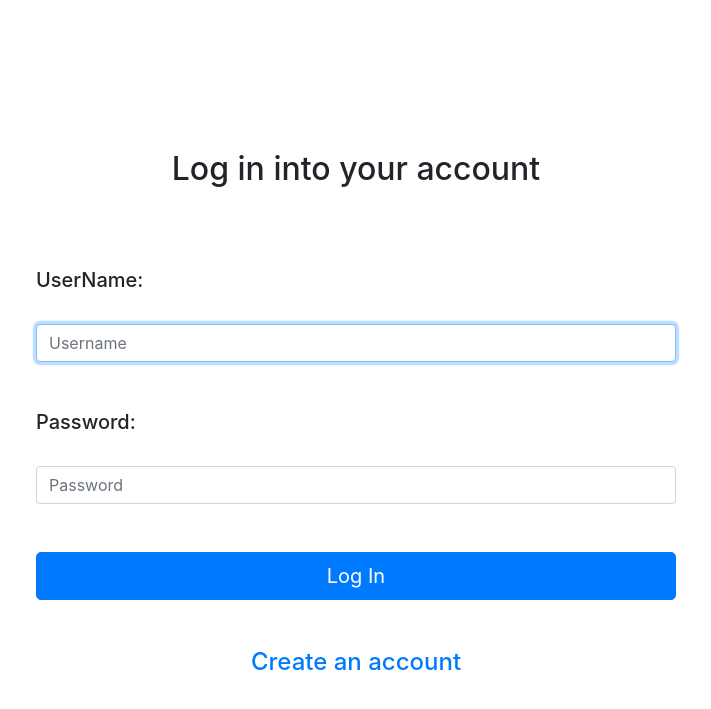
After one commit to SA53-Team-7/PropertyPredict, a Spring Boot app: page /login in a window 1280 px wide. The commit adds this page. Shown: the top 709 px of the page, without its empty margins (284-995 px from the left). Run offline with Spring Boot 4, Linux system fonts and the light colour scheme.

Commit message:
Added login.html and messages.properties

```diff
--- a/src/main/java/com/team7/propertypredict/controller/CommonController.java
+++ b/src/main/java/com/team7/propertypredict/controller/CommonController.java
@@ -1,5 +1,35 @@
 package com.team7.propertypredict.controller;
 
+import javax.servlet.http.HttpSession;
+
+import org.springframework.beans.factory.annotation.Autowired;
+import org.springframework.stereotype.Controller;
+import org.springframework.ui.Model;
+import org.springframework.web.bind.annotation.GetMapping;
+
+import com.team7.propertypredict.model.User;
+import com.team7.propertypredict.service.UserService;
+
+@Controller
 public class CommonController {
 
+	@Autowired
+	private UserService uService;
+
+	@GetMapping("/")
+	public String index(HttpSession session) {
+
+		if (session.getAttribute("user") == null) {
+			return "redirect:/login";
+		} else {
+			return "redirect:/home";
+		}
+	}
+
+	@GetMapping("/login")
+	public String login(Model model) {
+		User user = new User();
+		model.addAttribute("user", user);
+		return "login";
+	}
 }
--- a/src/main/java/com/team7/propertypredict/controller/ProjectsMobileRestController.java
+++ b/src/main/java/com/team7/propertypredict/controller/ProjectsMobileRestController.java
@@ -3,7 +3,6 @@ package com.team7.propertypredict.controller;
 import java.util.List;
 
 import org.springframework.beans.factory.annotation.Autowired;
-import org.springframework.data.repository.query.Param;
 import org.springframework.web.bind.annotation.GetMapping;
 import org.springframework.web.bind.annotation.PathVariable;
 import org.springframework.web.bind.annotation.RequestMapping;
--- a/src/main/java/com/team7/propertypredict/service/UserService.java
+++ b/src/main/java/com/team7/propertypredict/service/UserService.java
@@ -1,5 +1,8 @@
 package com.team7.propertypredict.service;
 
+import org.springframework.stereotype.Service;
+
+@Service
 public class UserService {
 
 }
--- /dev/null
+++ b/src/main/resources/messages.properties
@@ -0,0 +1,4 @@
+# Login Page
+# -----------------------------------------
+fieldLabel.username=UserName
+fieldLabel.password=Password
--- a/src/main/resources/static/css/style.css
+++ b/src/main/resources/static/css/style.css
@@ -83,3 +83,11 @@
 #est-btn {
 	padding-left: 3%;
 }
+
+/* login.html */
+
+.login-main{
+	padding-top: 150px;
+	padding-left: 250px;
+	padding-right: 250px;
+}
--- /dev/null
+++ b/src/main/resources/templates/login.html
@@ -0,0 +1,37 @@
+<!DOCTYPE html>
+<html lang="en" xmlns:th="http://www.thymeleaf.org">
+
+<head>
+	<meta charset="utf-8">
+	<title>Log in with your account</title>
+	<link rel="stylesheet" href="https://stackpath.bootstrapcdn.com/bootstrap/4.5.2/css/bootstrap.min.css"
+		integrity="sha384-JcKb8q3iqJ61gNV9KGb8thSsNjpSL0n8PARn9HuZOnIxN0hoP+VmmDGMN5t9UJ0Z" crossorigin="anonymous">
+		<link rel="stylesheet" th:href="@{/css/style.css}" />
+<body>
+	<div class="container login-main">
+		<formaction="#" th:object="${user}" th:action="@{'/home/authenticate'}" method="post">
+			<h2 class="form-heading text-center">Log in into your account</h2><br>
+
+			<div class="form-group mb-5">
+				<fieldset class="mt-5">
+					<h5>UserName:</h5><br>
+					<input th:field="*{username}" type="text" class="form-control" placeholder="Username"
+						autofocus="true" />
+					<p th:if="${#fields.hasErrors('username')}" th:errors="*{username}">
+				</fieldset>
+
+				<fieldset class="mt-5">
+					<h5>Password:</h5><br>
+					<input th:field="*{password}" type="password" class="form-control" placeholder="Password"
+							autofocus="true" />
+					<p th:if="${#fields.hasErrors('password')}" th:errors="*{password}">
+				</fieldset>
+
+				<button class="btn btn-lg btn-primary btn-block mt-5" type="submit">Log In</button>
+				<h4 class="text-center mt-5"><a href="/registration">Create an account</a></h4>
+			</div>
+		</form>
+	</div>
+</body>
+
+</html>
```
Also changed, not shown: src/main/resources/templates/home.html (added).
